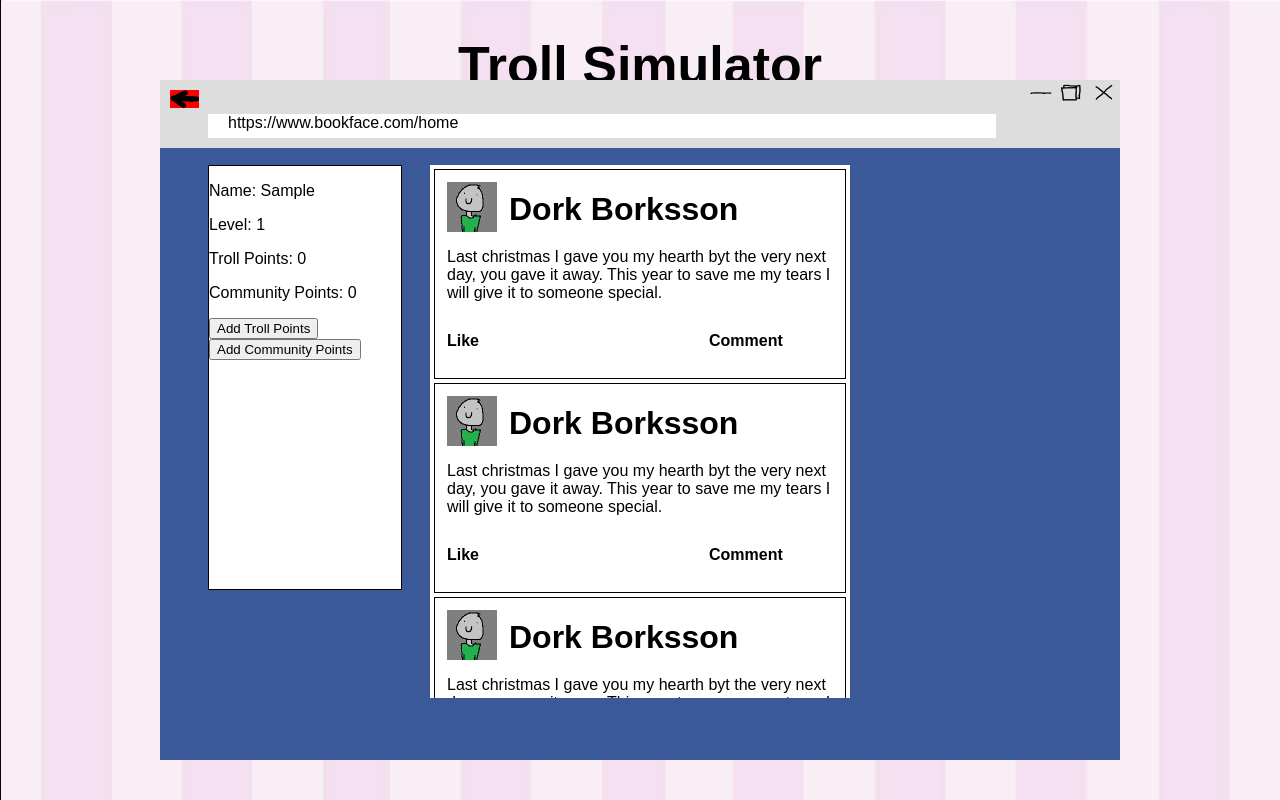
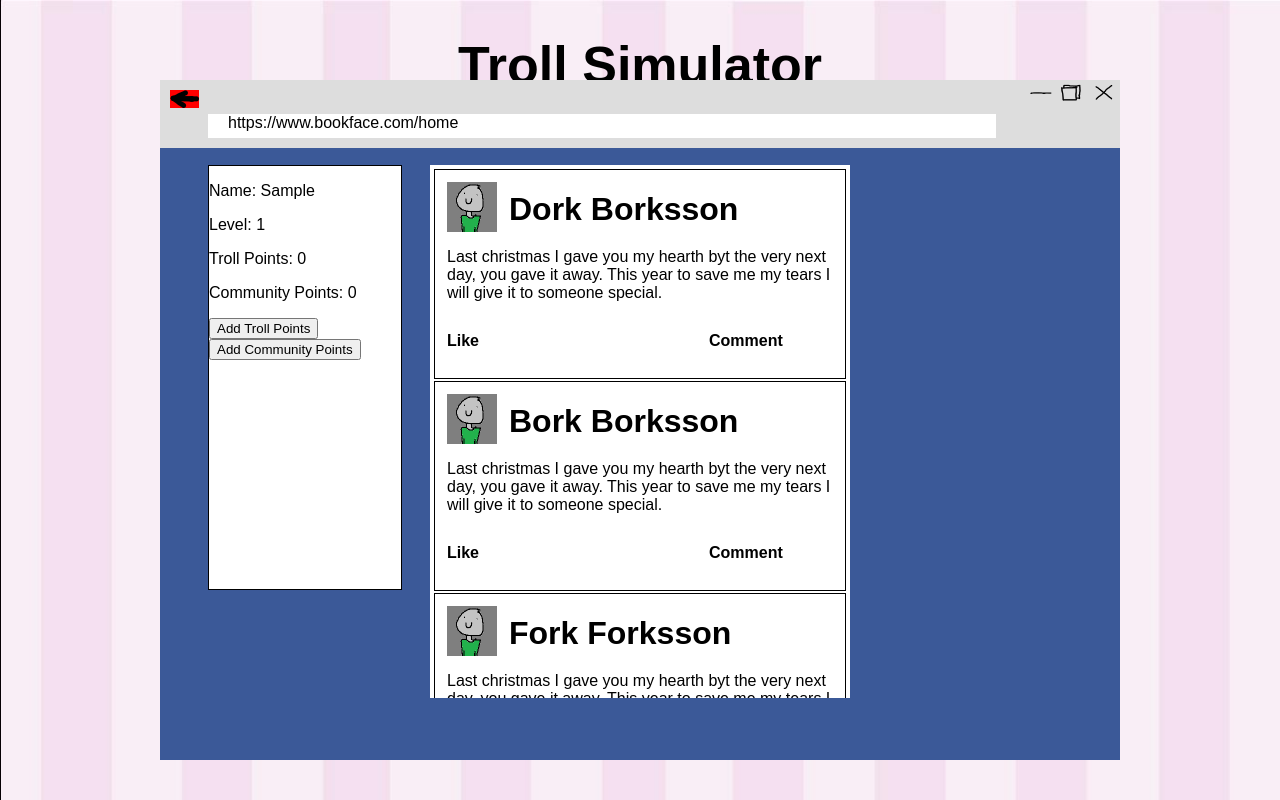
Before and after one commit to perblawiik/the-cake, a React (Create React App) app: page / in a window 1280 px wide. Both pictures are taken after typing "Sample" into the empty fields and a click on the button "Submit". Built offline with nearby package versions, Linux system fonts and the light colour scheme.

Commit message:
Restructure of posts

```diff
--- a/src/js/classes/CommentSection.js
+++ b/src/js/classes/CommentSection.js
@@ -13,7 +13,8 @@ class CommentSection extends Component {
 		super(props);
 		this.state = {
 		    // Initialize commentTree as null as default (no comment has yet been chosen by player)
-			commentTree: null
+			commentTree: null,
+			completed: false
 		};
 	}
 
--- a/src/js/classes/MainPage.js
+++ b/src/js/classes/MainPage.js
@@ -2,9 +2,7 @@ import React, { Component } from 'react';
 
 import Post from './Post';
 
-import PostWindow from './PostWindow';
-
-import postInformation from '../../json/posts.json'
+//import PostWindow from './PostWindow';
 
 import postsdata from '../../json/postsdata.json'
 
@@ -20,8 +18,8 @@ class MainPage extends Component {
             playerLevel: props.player.getLevel(),
             currentPost: null,
             showPostWindow: false,
-            postNew: [],
-            postOld: []
+            posts: postsdata.posts,
+            indexCounter: 0
 		};
 		this.player = props.player;
 	}
@@ -50,11 +48,18 @@ class MainPage extends Component {
 		this.setState({showPostWindow: false});
 	}
 
-	componentDidMount() {
+	processPlayerChoice(index, treeStates) {
 
+		// Copy the list of posts and change completed for given index to true
+		let newPosts = this.state.posts;
+		newPosts[index].completed = true;
+		newPosts[index].treeStates = treeStates;
+
+		// Update the list of posts
 		this.setState({
-			postNew: postsdata.posts
+			posts: newPosts
 		});
+		console.log(this.state.posts[0]);
 	}
 
 	render() {
@@ -92,26 +97,7 @@ class MainPage extends Component {
 
         const tableStyle = { margin: 0, padding: 0, display: 'block'};
 
-        // Player level 1
-        let postInfo = postInformation.lvl01;
-
-        // Change postInfo when player level change
-        // switch (this.state.playerLevel) {
-		// 	case 1:
-		// 		postInfo = postInformation.lvl01;
-		// 		break;
-		// 	case 2:
-         //        postInfo = postInformation.lvl02;
-         //        break;
-		// 	case 3:
-		// 		postInfo = postInformation.lvl03;
-		// 		break;
-		// 	case 4:
-		// 		postInfo = postInformation.lvl04;
-		// 		break;
-		// 	default:
-		// 		break;
-		// }
+        let counter = 0;
 
 		return (
 			<div style={{width: '100%', height: '100%'}}>
@@ -120,26 +106,54 @@ class MainPage extends Component {
 					<div style={newsFlowInner}>
 						<table>
 							<tbody style={tableStyle}>
-
-
 								{
-					              this.state.postNew.map((f) => {
+					            	this.state.posts.map((f) => {
+					            		// Only return three uncompleted posts
+					            		if (!f.completed && (counter < 3) ) {
+					            			++counter;
 						                	return (
-					                  	<div>
-					                  		<tr>
+						                  		<tr key={f.userName}>
+													<td style={{border:'1px solid black', cursor: 'pointer'}} onClick={this.setCurrentPost.bind(this, f)}>
+															{/* First post (p01) */}
+														<Post postInfo={f} addPlayerPoints={this.addPlayerPoints.bind(this)} processPlayerChoice={this.processPlayerChoice.bind(this)}/>
+													</td>
+												</tr>
+											);
+					                	}
+					                	/*
+					                	else {
+					                		return(<div></div>);
+					                	}
+					                	*/
+					                })
+					            }
+					            {
+					                this.state.posts.map((f) => {
+					                	// Only return completed posts
+					                	if (f.completed) {
+						                	return (
+						                  		<tr key={f.userName}>
 													<td style={{border:'1px solid black', cursor: 'pointer'}} onClick={this.setCurrentPost.bind(this, f)}>
 															{/* First post (p01) */}
 														<Post postInfo={f} addPlayerPoints={this.addPlayerPoints.bind(this)}/>
 													</td>
 												</tr>
-										</div>);
+											);
+					                	}
+					                	/*
+					                	else {
+					                		return(<div></div>);
+					                	}
+					                	*/
 					                })
 					            }
 							</tbody>
 						</table>
 					</div>
 				</div>
+				{/*
 				<PostWindow postInfo={this.state.currentPost} addPlayerPoints={this.addPlayerPoints.bind(this)} showPostWindow={this.state.showPostWindow}/>
+				*/}
             </div>
 		);
 	}
--- a/src/js/classes/Post.js
+++ b/src/js/classes/Post.js
@@ -22,6 +22,13 @@ class Post extends Component {
         else {
             this.setState({showComments: true})
         }
+
+        let treeStates = {
+            first: 0,
+            second: 0
+        };
+
+        this.props.processPlayerChoice(0, treeStates);
     }
 
     render() {
@@ -70,9 +77,7 @@ class Post extends Component {
                     </tbody>
                 </table>
                 {/* Add post information, a function for adding points and boolean for showing and hiding comments */}
-                {/* <div style={{width: '400px', position: 'absolute', backgroundColor: 'white'}}> */}
                     <CommentSection postInfo={this.props.postInfo} addPlayerPoints={this.props.addPlayerPoints.bind(this)} showComments={this.state.showComments}/>
-                {/* </div> */}
             </div>
         );
     }
--- a/src/js/classes/PostWindow.js
+++ b/src/js/classes/PostWindow.js
@@ -26,8 +26,7 @@ class PostWindow extends Component {
 			width: '100%',
 			display: 'flex',
 		    alignItems: 'center',
-		    justifyContent: 'center',
-		    cursor: 'pointer'
+		    justifyContent: 'center'
 		};
 
 		if (!this.state.showPostWindow) {
@@ -36,9 +35,13 @@ class PostWindow extends Component {
 
 		if (this.props.postInfo){
 			return (
-				<div style={containerStyle}>
-					<button onClick={this.closePostWindow.bind(this)}>X</button>
-					<Post postInfo={this.props.postInfo} addPlayerPoints={this.props.addPlayerPoints.bind(this)}/>
+				<div style={containerStyle} >
+					<div style={{position: 'absolute', width: '100%', height: '100%'}} >
+					</div>
+					<div style={{zIndex: 1}}>
+						<button onClick={this.closePostWindow.bind(this)}>X</button>
+						<Post postInfo={this.props.postInfo} addPlayerPoints={this.props.addPlayerPoints.bind(this)}/>
+					</div>
 				</div>
 			);
 		}
--- a/src/json/postsdata.json
+++ b/src/json/postsdata.json
@@ -2,6 +2,11 @@
 {
         "posts" : [
                  {
+                        "completed": false,
+                        "treeStates": {
+                            "first": null,
+                            "second": null
+                        },
                         "userName": "Dork Borksson",
                         "profilePic": "Dork Borksson.png",
                         "text": "Last christmas I gave you my hearth byt the very next day, you gave it away. This year to save me my tears I will give it to someone special.",
@@ -37,7 +42,8 @@
                         }
                 },
                 {
-                        "userName": "Dork Borksson",
+                        "completed": false,
+                        "userName": "Bork Borksson",
                         "profilePic": "Dork Borksson.png",
                         "text": "Last christmas I gave you my hearth byt the very next day, you gave it away. This year to save me my tears I will give it to someone special.",
                         "tree1": {
@@ -72,7 +78,8 @@
                         }
                 },
                 {
-                        "userName": "Dork Borksson",
+                        "completed": false,
+                        "userName": "Fork Forksson",
                         "profilePic": "Dork Borksson.png",
                         "text": "Last christmas I gave you my hearth byt the very next day, you gave it away. This year to save me my tears I will give it to someone special.",
                         "tree1": {
```
Lines whose indentation alone changed are shown as unchanged.
